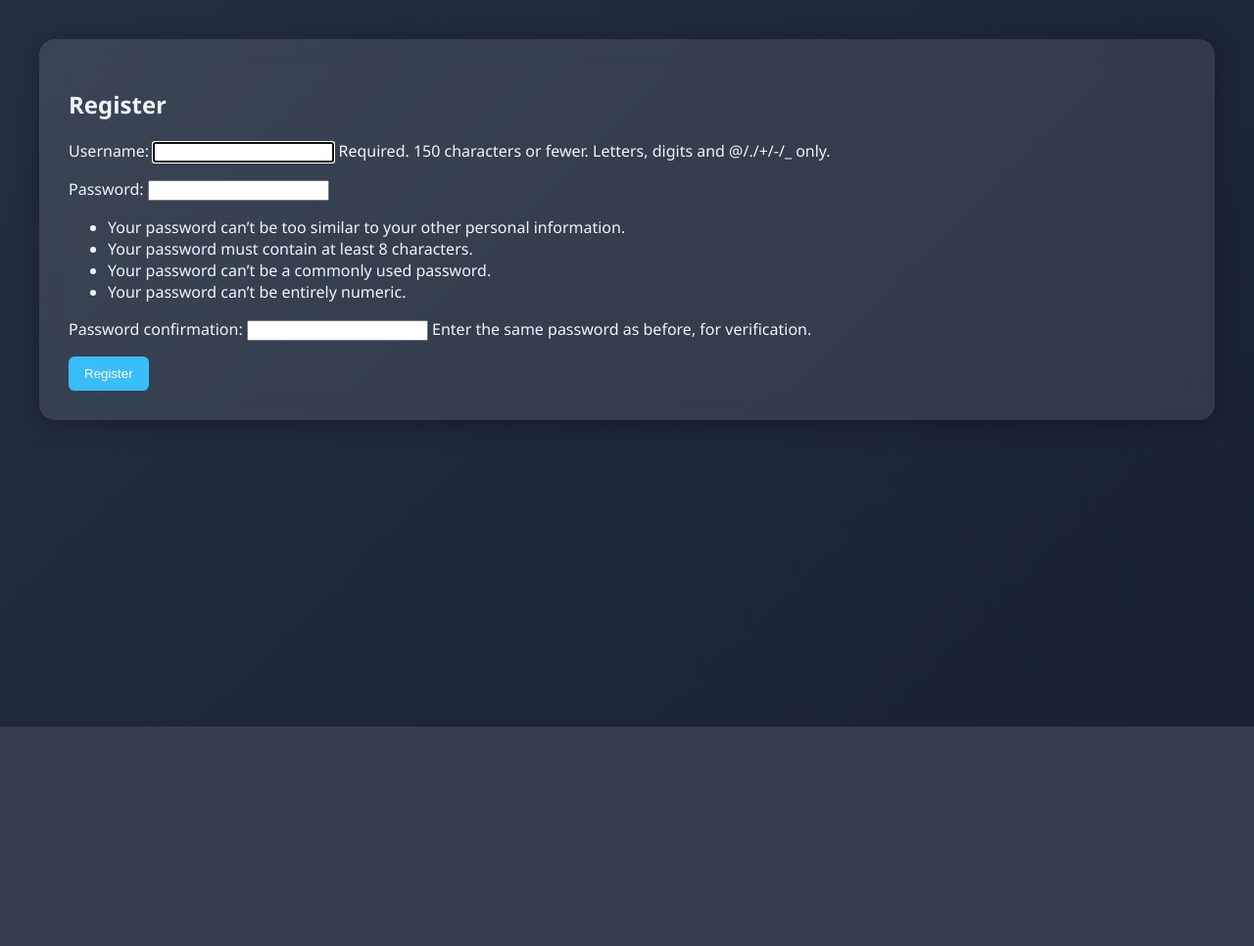
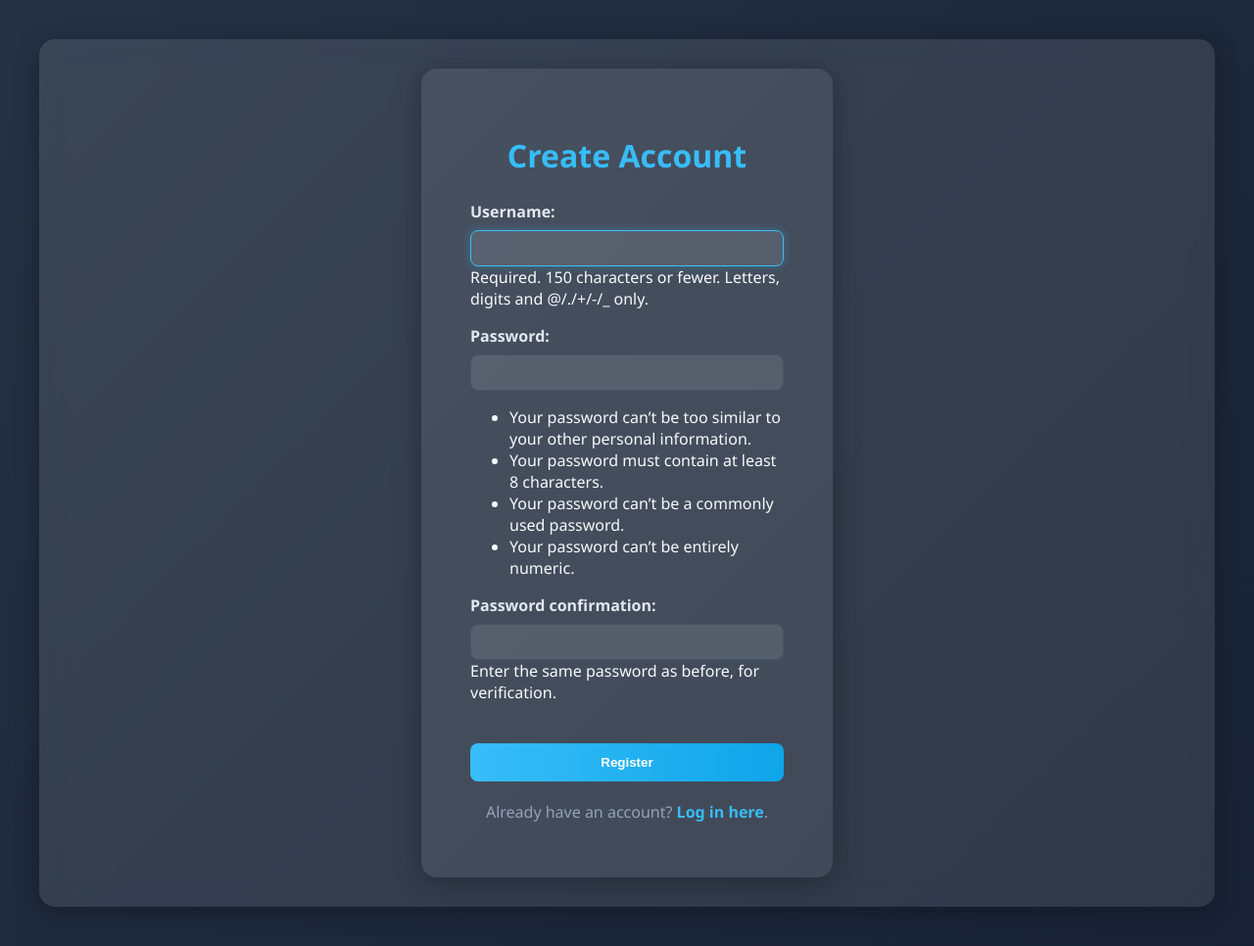
Before and after one commit to mukund0715-collab/Employee-Turnover-Prediction, a Django app: page /register/ in a window 1280 px wide. Shown: the part 58-1024 px from the top of the page at 98% size. Before the commit the page ends 800 px from the top, so only its background shows below. Run offline with Django 5.2, Linux system fonts and the light colour scheme.

Commit message:
Update register.html

```diff
--- a/turnover_project/templates/register.html
+++ b/turnover_project/templates/register.html
@@ -3,10 +3,112 @@
 {% block title %}Register{% endblock %}
 
 {% block content %}
-    <h2>Register</h2>
-    <form method="post">
-        {% csrf_token %}
-        {{ form.as_p }}
-        <button type="submit" class="btn">Register</button>
-    </form>
+<style>
+  /* Centered card layout */
+  .register-container {
+      display: flex;
+      justify-content: center;
+      align-items: center;
+      min-height: 80vh;
+      animation: fadeIn 1s ease-in-out forwards;
+  }
+
+  @keyframes fadeIn {
+      from { opacity: 0; transform: translateY(20px); }
+      to { opacity: 1; transform: translateY(0); }
+  }
+
+  .register-card {
+      background: rgba(255, 255, 255, 0.08);
+      backdrop-filter: blur(10px);
+      border-radius: 16px;
+      padding: 40px 50px;
+      width: 420px;
+      box-shadow: 0 4px 30px rgba(0, 0, 0, 0.3);
+      text-align: center;
+      color: #f8fafc;
+  }
+
+  .register-card h2 {
+      font-size: 2rem;
+      margin-bottom: 25px;
+      color: #38bdf8;
+      font-weight: 700;
+  }
+
+  form {
+      text-align: left;
+  }
+
+  label {
+      display: block;
+      margin-top: 15px;
+      font-weight: 600;
+      color: #e2e8f0;
+  }
+
+  input[type="text"],
+  input[type="email"],
+  input[type="password"] {
+      width: 100%;
+      padding: 10px 14px;
+      margin-top: 8px;
+      border-radius: 8px;
+      border: 1px solid #475569;
+      background: rgba(255, 255, 255, 0.1);
+      color: #f8fafc;
+      transition: border 0.3s ease, box-shadow 0.3s ease;
+  }
+
+  input:focus {
+      border-color: #38bdf8;
+      box-shadow: 0 0 10px rgba(56, 189, 248, 0.3);
+      outline: none;
+  }
+
+  .btn {
+      width: 100%;
+      background: linear-gradient(90deg, #38bdf8, #0ea5e9);
+      color: #fff;
+      border: none;
+      border-radius: 8px;
+      padding: 12px;
+      font-weight: 600;
+      margin-top: 25px;
+      cursor: pointer;
+      transition: transform 0.3s ease, box-shadow 0.3s ease;
+  }
+
+  .btn:hover {
+      transform: translateY(-3px);
+      box-shadow: 0 6px 20px rgba(56, 189, 248, 0.4);
+  }
+
+  .login-link {
+      margin-top: 20px;
+      color: #94a3b8;
+  }
+
+  .login-link a {
+      color: #38bdf8;
+      text-decoration: none;
+      font-weight: 600;
+  }
+
+  .login-link a:hover {
+      text-decoration: underline;
+  }
+</style>
+
+<div class="register-container">
+  <div class="register-card">
+      <h2>Create Account</h2>
+      <form method="post">
+          {% csrf_token %}
+          {{ form.as_p }}
+          <button type="submit" class="btn">Register</button>
+      </form>
+      <p class="login-link">Already have an account? <a href="{% url 'login' %}">Log in here</a>.</p>
+  </div>
+</div>
 {% endblock %}
```
